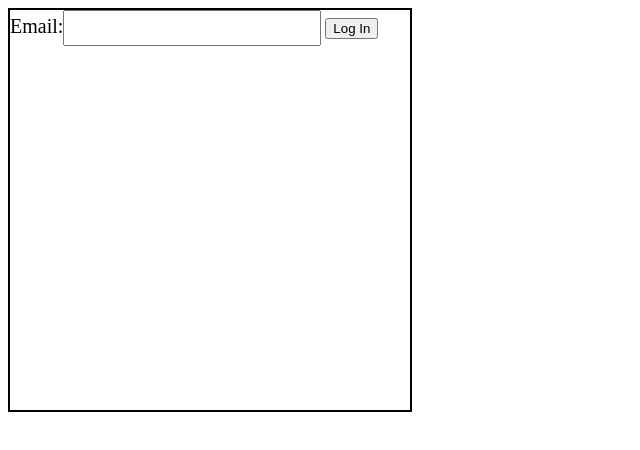
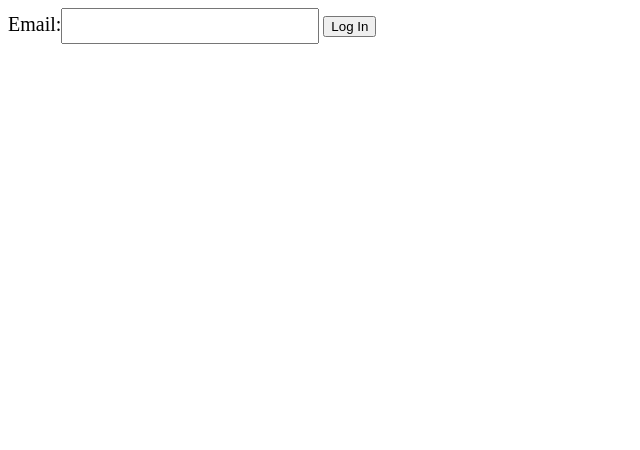
Before and after one commit to abhishek9392/email, a plain HTML site: page index.html in a window 1280 px wide. Shown: the whole page, without its empty margins (0-640 px from the left). Drawn offline with Linux system fonts and the light colour scheme.

Commit message:
Update style.css

```diff
--- a/style.css
+++ b/style.css
@@ -1,8 +1,8 @@
-#div1{
+/* #div1{
     width:400px ;
     height: 400px;
     border:2px solid black
-}
+} */
 input{
     width:250px;
     height:30px
```
